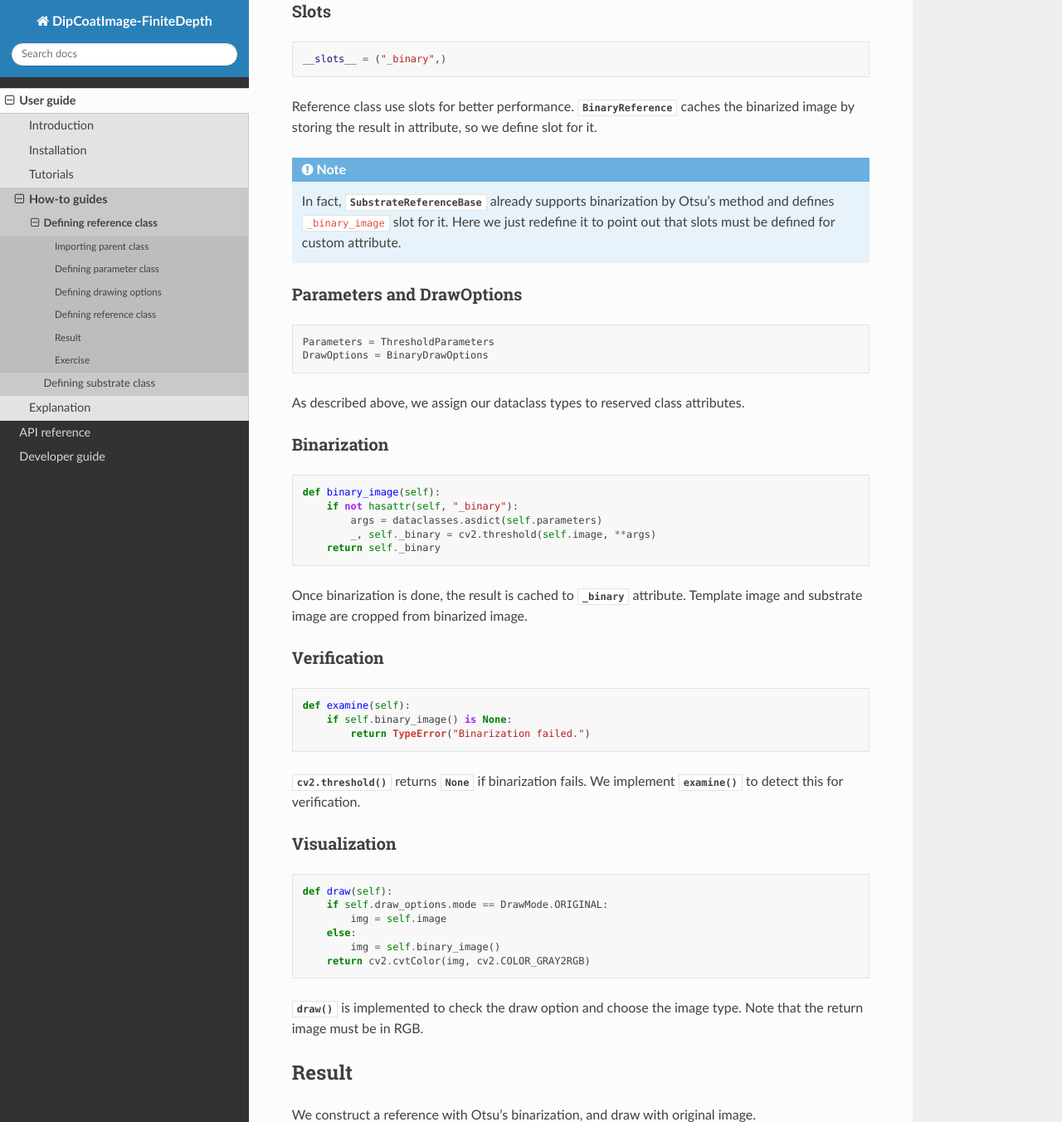
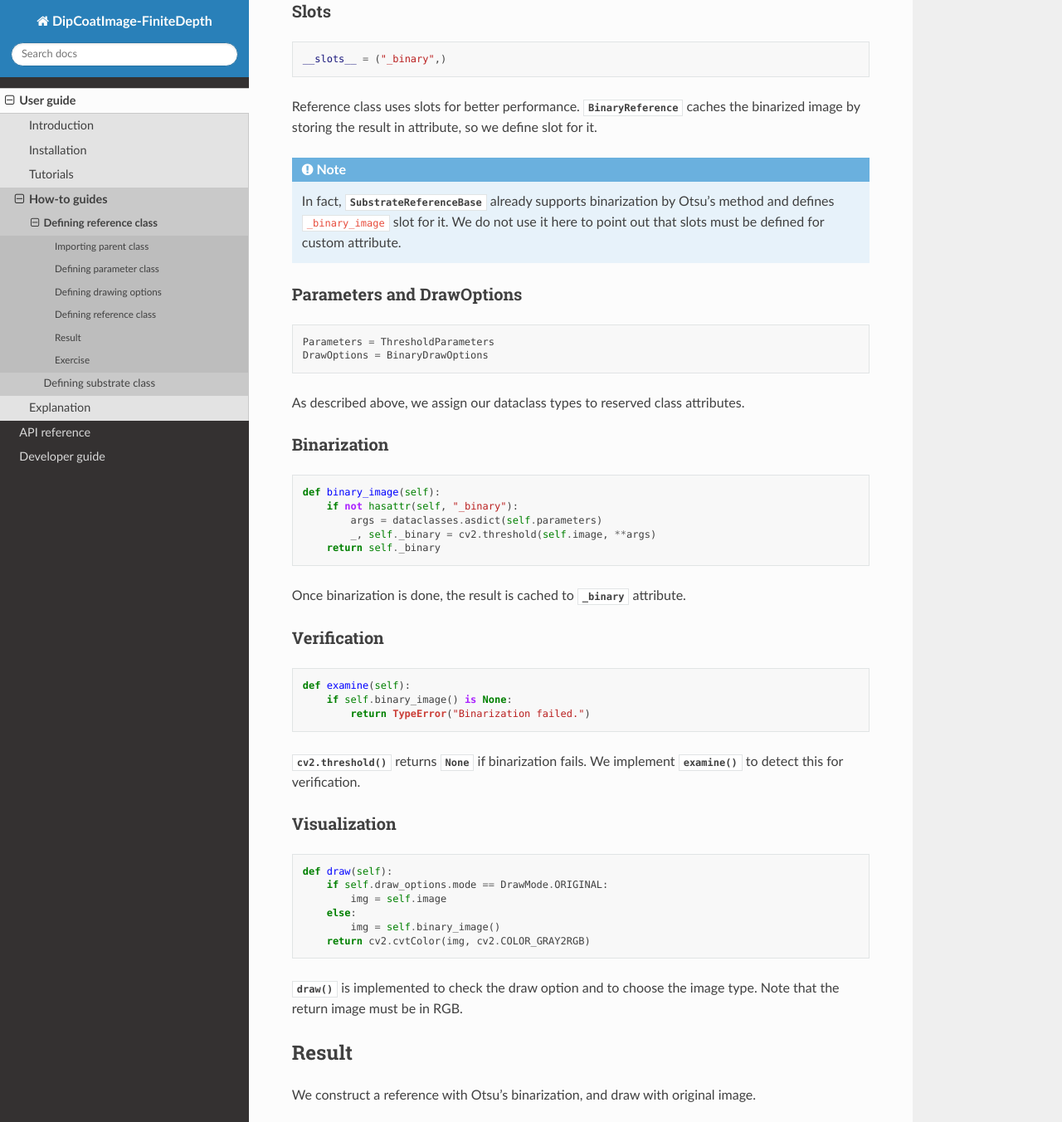
Before and after one commit to dipcoat-image/finitedepth, a Sphinx documentation site: the page built from doc/source/user-guide/how-to/defining-reference.rst, in a window 1280 px wide and 1400 px high, scrolled down 1739 px, cut to the strip 0-1352 px from the top of the window. Shown: the whole strip at 83% size. Built offline with Sphinx 7.4.7 and the Read the Docs theme 2.0.0, drawn with Linux system fonts in a browser that asks for light colours; some of the changed text lies outside the part shown.

Commit message:
feat: organize binary image of ref and subst
Rename RectSubstrateDrawType to RectSubstrateDrawMode
Enhance doc

```diff
--- a/doc/source/user-guide/how-to/defining-reference.rst
+++ b/doc/source/user-guide/how-to/defining-reference.rst
@@ -26,11 +26,11 @@ Reference class provides boilerplate to analyze the coated substrate image, and
 DipcoatImage-FiniteDepth provides base class which should be inherited to define new reference class.
 
 In this guide, a new class :class:`BinaryReference` will be defined from abstract base class.
-It receives grayscale image and binarizes it with :func:`cv2.threshold`, whose parameters we will control.
+It binarizes grayscale image with :func:`cv2.threshold`, whose parameters we will control.
 
 .. note::
    This feature, in fact, is already supported by :class:`SubstrateReference`.
-   Rather than full-fledged implementation, here we keep everything minimal for detailed explanation.
+   Rather than the full-fledged implementation, here we keep everything minimal for detailed explanation.
 
 Importing parent class
 ======================
@@ -121,12 +121,12 @@ Slots
 
    __slots__ = ("_binary",)
 
-Reference class use slots for better performance.
+Reference class uses slots for better performance.
 :class:`BinaryReference` caches the binarized image by storing the result in attribute, so we define slot for it.
 
 .. note::
    In fact, :class:`SubstrateReferenceBase` already supports binarization by Otsu's method and defines ``_binary_image`` slot for it.
-   Here we just redefine it to point out that slots must be defined for custom attribute.
+   We do not use it here to point out that slots must be defined for custom attribute.
 
 Parameters and DrawOptions
 --------------------------
@@ -150,7 +150,6 @@ Binarization
        return self._binary
 
 Once binarization is done, the result is cached to :attr:`_binary` attribute.
-Template image and substrate image are cropped from binarized image.
 
 Verification
 ------------
@@ -176,7 +175,7 @@ Visualization
            img = self.binary_image()
        return cv2.cvtColor(img, cv2.COLOR_GRAY2RGB)
 
-:meth:`draw` is implemented to check the draw option and choose the image type.
+:meth:`draw` is implemented to check the draw option and to choose the image type.
 Note that the return image must be in RGB.
 
 Result
```
Also changed, not shown: 3 other files.
